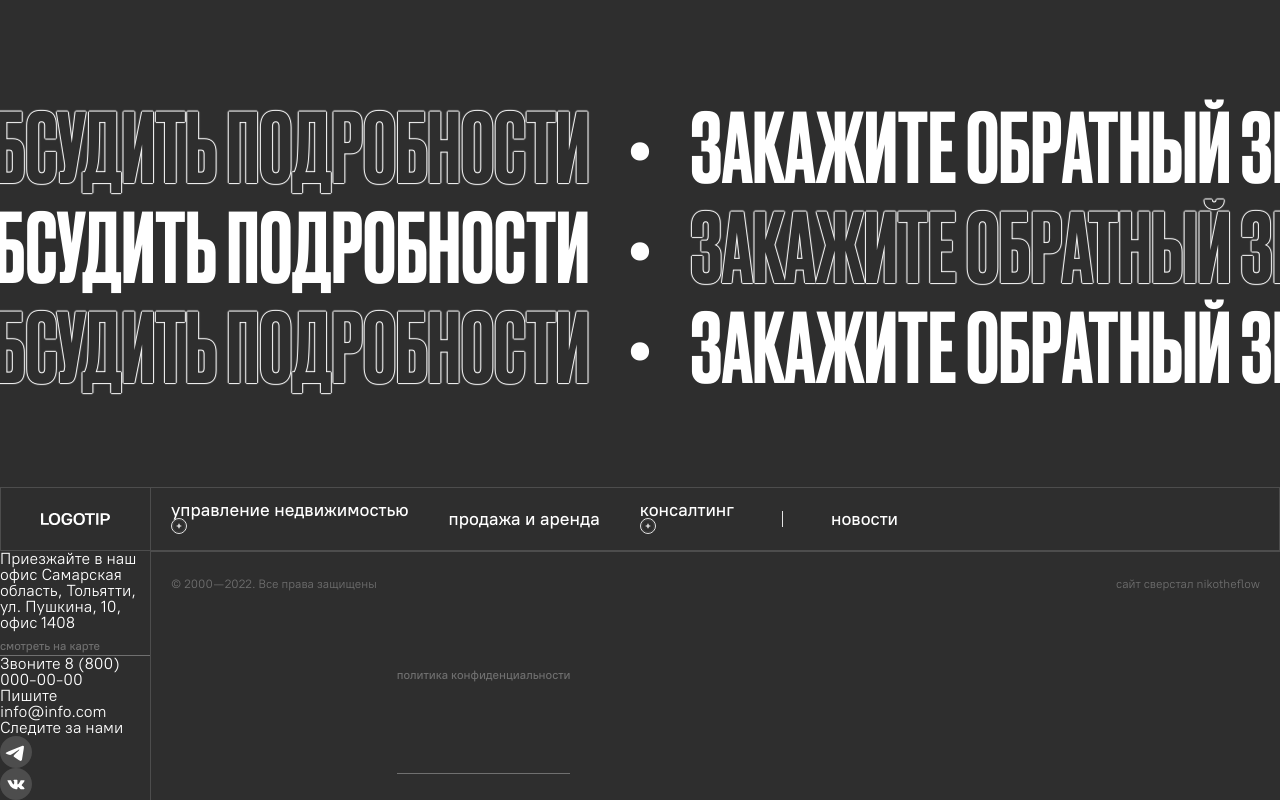
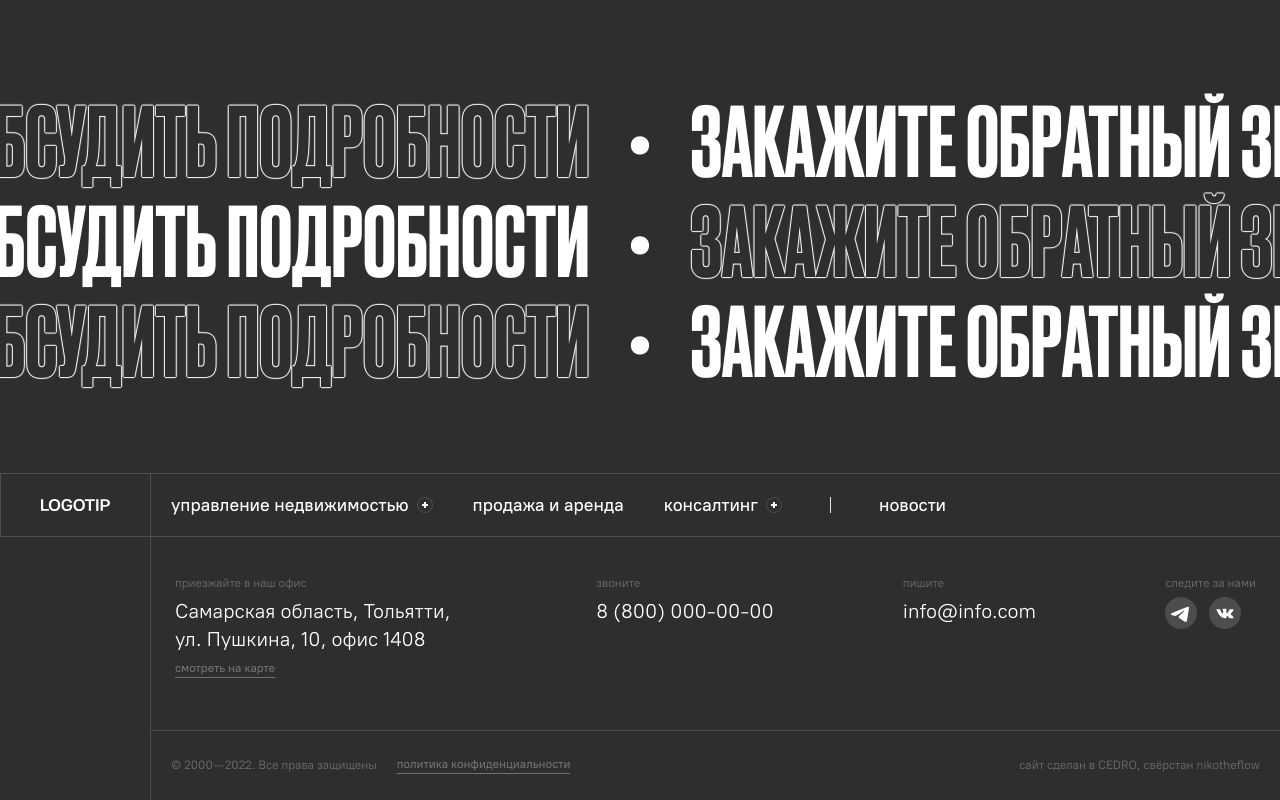
Before and after one commit to nikotheflow/Property-Maintenance, a plain HTML site: page index.html in a window 1280 px wide. Shown: the part 4633-5433 px from the top of the page. Drawn offline with Linux system fonts and the light colour scheme.

Commit message:
Fixed footer navbar layout

```diff
--- a/css/style.scss
+++ b/css/style.scss
@@ -82,6 +82,21 @@ body {
 // === /COMMONS ===
 
 // === COMPONENTS ===
+.ui-text {
+  &_headline-h2 {
+    @include druk-cyr;
+    font-size: $font-size-xxxxl;
+    text-transform: uppercase;
+  }
+}
+
+.section-title {
+  @include druk-cyr;
+  font-size: $font-size-xxxxl;
+  text-transform: uppercase;
+  margin-bottom: 40px;
+}
+
 .logo {
   display: flex;
   align-items: center;
@@ -531,11 +546,10 @@ body {
         border-top: 1px solid $cl-border-dark;
         border-bottom: 1px solid $cl-border-dark;
         &-btn {
-          path {
-            fill: $cl-text-primary-light;
-          }
-          rect {
-            stroke: $cl-border-dark;
+          border: 1px solid $cl-border-dark;
+          &::before,
+          &::after {
+            background-color: $cl-text-primary-light;
           }
         }
       }
@@ -679,13 +693,6 @@ body {
     color: $cl-slide-number;
     font-size: $font-size-xs;
   }
-}
-
-.section-title {
-  @include druk-cyr;
-  font-size: $font-size-xxxxl;
-  text-transform: uppercase;
-  margin-bottom: 40px;
 }
 
 .count-block {
@@ -1182,9 +1189,9 @@ body {
   }
 
   &__navbar {
-    .navbar__list {
-      border-right: 1px solid $cl-border-dark;
-    }
+    // .navbar__list {
+    //   border-right: 1px solid $cl-border-dark;
+    // }
     // .logo {
     //   width: 150px;
     //   justify-content: center;
@@ -1220,6 +1227,7 @@ body {
     font-size: $font-size-xs;
     color: $cl-slide-number;
     display: flex;
+    align-items: center;
     border-top: 1px solid $cl-border-dark;
     border-left: 1px solid $cl-border-dark;
     gap: 20px;
--- a/index.html
+++ b/index.html
@@ -347,54 +347,74 @@
                 fill="#2E2E2E" />
             </svg>
           </div>
+          <button class="navbar__burger-btn navbar__btn burger-btn btn btn_outline">
+            <div class="burger-btn__icon">
+              <span></span>
+            </div>
+            <span class="burger-btn__text">Меню</span>
+          </button>
 
           <div class="navbar__menu">
             <ul class="navbar__list">
+              <li class="navbar__item" data-link="dropdown">
+                <a class="navbar__link link"><span>Управление недвижимостью</span>
+                  <div class="navbar__list-btn">
+                  </div>
+                </a>
+                <ul class="navbar__dropdown">
+                  <li class="navbar__dropdown-item"><a class="navbar__link link">Технический аудит
+                      недвижимости</a></li>
+                  <li class="navbar__dropdown-item"><a class="navbar__link link">Эксплуатация и техническое
+                      обслуживание недвижимости</a></li>
+                  <li class="navbar__dropdown-item"><a class="navbar__link link">Пожарная безопасность</a>
+                  </li>
+                  <li class="navbar__dropdown-item"><a class="navbar__link link">Клининг</a></li>
+                  <li class="navbar__dropdown-item"><a class="navbar__link link">Управление арендными
+                      отношениями</a></li>
+                  <li class="navbar__dropdown-item"><a class="navbar__link link">Аварийно-диспетчерская
+                      служба</a></li>
+                </ul>
+              </li>
               <li class="navbar__item">
-                <div class="navbar__link-wrapper">
-                  <a class="navbar__link link">Управление недвижимостью</a>
-                  <svg class="navbar__list-btn" width="18" height="18" viewBox="0 0 18 18" fill="none"
-                    xmlns="http://www.w3.org/2000/svg">
-                    <path fill-rule="evenodd" clip-rule="evenodd"
-                      d="M8.25 9.75V12H9.75V9.75H12V8.25H9.75V6H8.25V8.25H6V9.75H8.25Z" fill="#2E2E2E" />
-                    <rect x="1" y="1" width="16" height="16" rx="8" stroke="#E4E4E4" />
-                  </svg>
-                </div>
+                <a class="navbar__link link">Продажа и аренда</a>
               </li>
-              <li class="navbar__item"><a class="navbar__link link">Продажа и аренда</a></li>
-              <li class="navbar__item">
-                <div class="navbar__link-wrapper">
-                  <a class="navbar__link link">Консалтинг</a>
-                  <svg class="navbar__list-btn" width="18" height="18" viewBox="0 0 18 18" fill="none"
-                    xmlns="http://www.w3.org/2000/svg">
-                    <path fill-rule="evenodd" clip-rule="evenodd"
-                      d="M8.25 9.75V12H9.75V9.75H12V8.25H9.75V6H8.25V8.25H6V9.75H8.25Z" fill="#2E2E2E" />
-                    <rect x="1" y="1" width="16" height="16" rx="8" stroke="#E4E4E4" />
-                  </svg>
-                </div>
+              <li class="navbar__item" data-link="dropdown">
+                <a class="navbar__link link">Консалтинг
+                  <div class="navbar__list-btn">
+                  </div>
+                </a>
+                <ul class="navbar__dropdown">
+                  <li class="navbar__dropdown-item"><a class="navbar__link link">Бухгалтерские и кадровые услуги</a>
+                  </li>
+                  <li class="navbar__dropdown-item"><a class="navbar__link link">Юридическое сопровождение</a></li>
+                </ul>
+              </li>
               <li class="navbar__divider"></li>
               <li class="navbar__item"><a class="navbar__link link">Новости</a></li>
             </ul>
+
           </div>
         </nav>
+
         <div class="footer__info">
-          <ul class="footer__contacts">
-            <li class="footer__contacts-item">
-              <span class="footer__contacts-title">Приезжайте в наш офис</span>
-              <span class="footer__contacts-value">Самарская область, Тольятти, ул. Пушкина, 10, офис 1408</span>
+          <ul class="footer__contacts-list contacts-list">
+            <li class="footer__contacts-item contacts-list__item">
+              <span class="footer__contacts-title contacts-list__title">Приезжайте в наш офис</span>
+              <span class="footer__contacts-value contacts-list__value">Самарская область, Тольятти, ул. Пушкина, 10,
+                офис 1408</span>
               <a href="#" class="footer__contacts-link link link_ghost">Смотреть на карте</a>
             </li>
-            <li class="footer__contacts-item">
-              <span class="footer__contacts-title">Звоните</span>
-              <span class="footer__contacts-value">8 (800) 000-00-00</span>
+            <li class="footer__contacts-item contacts-list__item">
+              <span class="footer__contacts-title contacts-list__title">Звоните</span>
+              <span class="footer__contacts-value contacts-list__value">8 (800) 000-00-00</span>
             </li>
-            <li class="footer__contacts-item">
-              <span class="footer__contacts-title">Пишите</span>
-              <span class="footer__contacts-value">info@info.com</span>
+            <li class="footer__contacts-item contacts-list__item">
+              <span class="footer__contacts-title contacts-list__title">Пишите</span>
+              <span class="footer__contacts-value contacts-list__value">info@info.com</span>
             </li>
-            <li class="footer__contacts-item">
-              <span class="footer__contacts-title">Следите за нами</span>
-              <div class="footer__contacts-value">
+            <li class="footer__contacts-item contacts-list__item">
+              <span class="footer__contacts-title contacts-list__title">Следите за нами</span>
+              <div class="footer__contacts-value contacts-list__value">
                 <a href="#" class="footer__contacts-link link link_round">
                   <svg width="32" height="32" viewBox="0 0 32 32" fill="none" xmlns="http://www.w3.org/2000/svg">
                     <circle cx="16.0003" cy="16.0003" r="13.3333" fill="#FFFFFF" />
@@ -417,7 +437,7 @@
           <div class="footer__copyright">
             <div class="footer__years">© 2000 — 2022. Все права защищены</div>
             <div class="footer__copyright-link link link_ghost">политика конфиденциальности</div>
-            <div class="footer__made-by">сайт сверстал nikotheflow</div>
+            <div class="footer__made-by">сайт сделан в CEDRO, свёрстан nikotheflow</div>
           </div>
         </div>
       </div>
```
Also changed, not shown: css/style.css.
